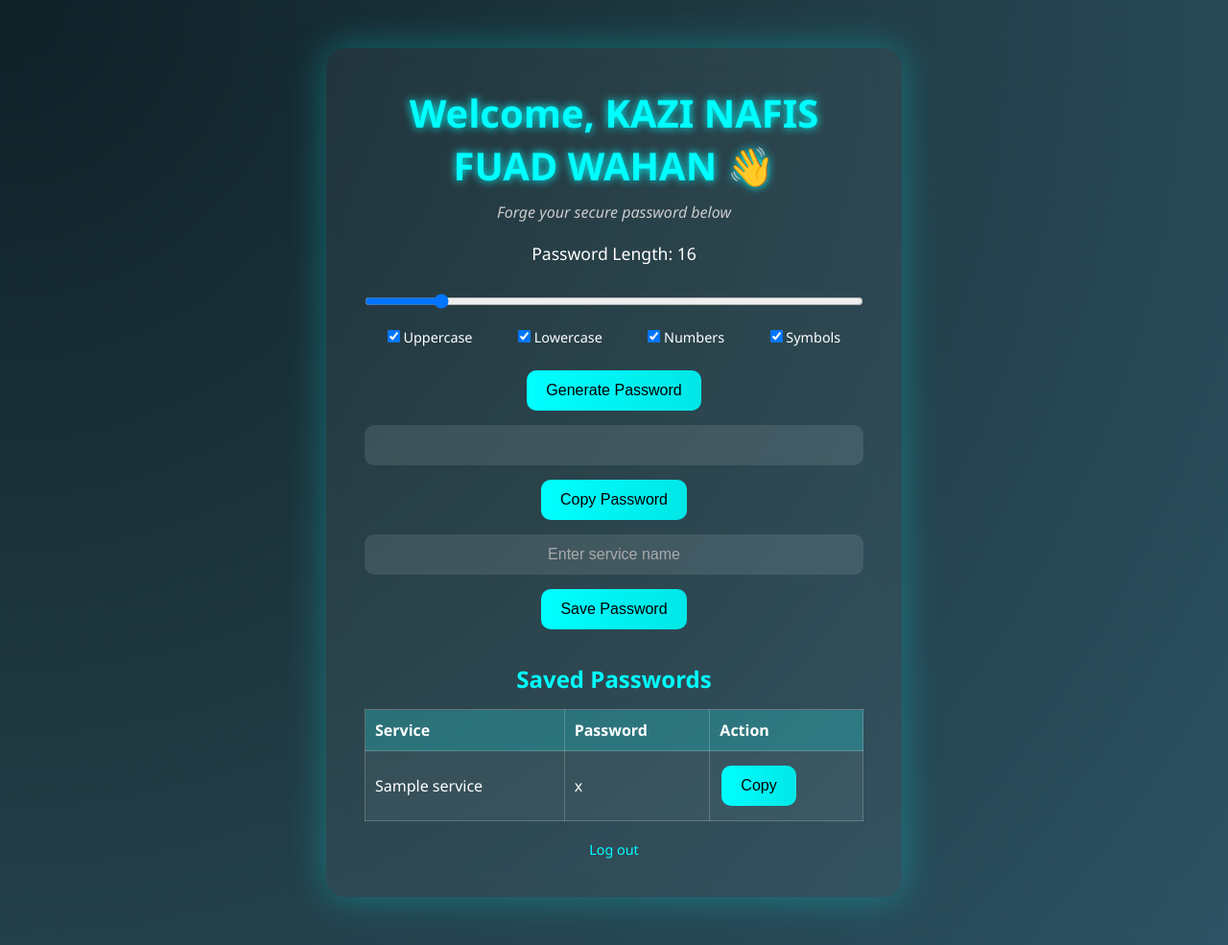
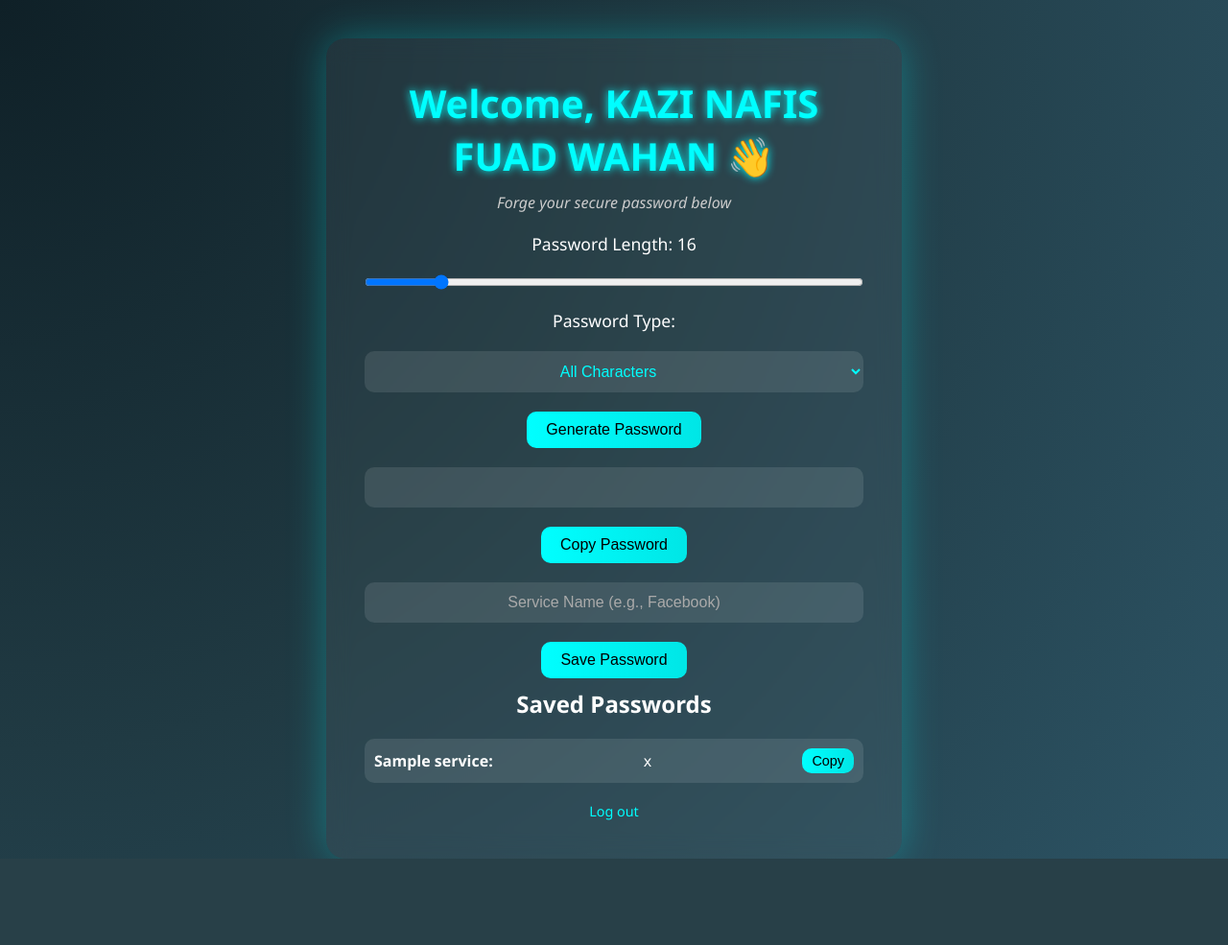
Before and after one commit to nadiraislam27/LOCKFORGEX, a Flask app: page /dashboard in a window 1280 px wide. Shown: the whole page at 96% size. After the commit the page ends 895 px from the top, so only its background shows below. Run offline with Flask 3, Linux system fonts and the light colour scheme; a user stored in the database is signed in; a database or web service that is not in the repository returns one stand-in record (values such as "Sample title").

Commit message:
Update requirements.txt

```diff
--- a/app.py
+++ b/app.py
@@ -1,14 +1,13 @@
-from flask import Flask, render_template, request, redirect, session
+from flask import Flask, render_template, request, redirect, session, jsonify
 from werkzeug.security import generate_password_hash, check_password_hash
 from pymongo import MongoClient
 import os
 
 app = Flask(__name__)
-# Use your provided secret key
-app.secret_key = "84251379358517826681762094589523"
+app.secret_key = "84251379358517826681762094589523"  # Your secret key
 
 # MongoDB Atlas connection
-MONGODB_URI = "mongodb+srv://lockforgex:556677889900@lockforgex.v4uoa2q.mongodb.net/lockforgex?retryWrites=true&w=majority&appName=lockforgex"
+MONGODB_URI = "mongodb+srv://lockforgex:22334455@lockforgex.v4uoa2q.mongodb.net/lockforgex"
 client = MongoClient(MONGODB_URI)
 db = client.lockforgex
 users_col = db.users
@@ -21,7 +20,7 @@ def home():
         return redirect('/dashboard')
     return redirect('/login')
 
-# 📝 Signup route
+# 📝 Signup
 @app.route('/signup', methods=['GET', 'POST'])
 def signup():
     if request.method == 'POST':
@@ -33,11 +32,10 @@ def signup():
         if password != confirm:
             return "⚠️ Passwords do not match."
 
-        hashed_password = generate_password_hash(password)
-
         if users_col.find_one({"email": email}):
             return "⚠️ Email already registered."
 
+        hashed_password = generate_password_hash(password)
         users_col.insert_one({
             "name": name,
             "email": email,
@@ -46,7 +44,7 @@ def signup():
         return render_template('account_created.html', name=name)
     return render_template('signup.html')
 
-# 🔑 Login route
+# 🔑 Login
 @app.route('/login', methods=['GET', 'POST'])
 def login():
     if request.method == 'POST':
@@ -61,29 +59,21 @@ def login():
             return "❌ Invalid email or password."
     return render_template('login.html')
 
-# 🧠 Dashboard route
+# 🧠 Dashboard
 @app.route('/dashboard')
 def dashboard():
     if 'user' not in session:
         return redirect('/login')
     user = session['user']
-
-    saved = passwords_col.find({"user": user})
-    passwords = [{"service": s["service"], "password": s["password"]} for s in saved]
-
+    saved_passwords = passwords_col.find({"user": user})
+    passwords = [{"service": p["service"], "password": p["password"]} for p in saved_passwords]
     return render_template('dashboard.html', username=user, passwords=passwords)
 
-# 🚪 Logout route
-@app.route('/logout')
-def logout():
-    session.pop('user', None)
-    return redirect('/login')
-
-# 💾 Save password route
+# 💾 Save password
 @app.route('/save_password', methods=['POST'])
 def save_password():
     if 'user' not in session:
-        return "Unauthorized", 401
+        return jsonify({"error": "Unauthorized"}), 401
 
     service = request.form['service']
     password = request.form['password']
@@ -94,7 +84,19 @@ def save_password():
         "service": service,
         "password": password
     })
-    return '', 200
+    return jsonify({"message": "Password saved!"}), 200
+
+# 🚪 Logout
+@app.route('/logout')
+def logout():
+    session.pop('user', None)
+    return redirect('/login')
+
+# 🔎 Optional: test route to view all saved passwords (for debugging)
+@app.route('/all_passwords')
+def all_passwords():
+    all_data = list(passwords_col.find({}, {"_id": 0}))
+    return jsonify(all_data)
 
 # 🚀 Run the app
 if __name__ == '__main__':
--- a/requirements.txt
+++ b/requirements.txt
@@ -6,5 +6,5 @@ itsdangerous==2.2.0
 Jinja2==3.1.6
 MarkupSafe==3.0.2
 Werkzeug==3.1.3
-gunicorn==23.0.
+gunicorn==23.0.0
 pymongo==4.15.0
--- a/static/script.js
+++ b/static/script.js
@@ -1,34 +1,41 @@
-// Slider display
 const lengthSlider = document.getElementById('length');
 const lengthValue = document.getElementById('lengthValue');
 const output = document.getElementById('output');
-const serviceInput = document.getElementById('serviceInput');
+const typeSelect = document.getElementById('type');
+const tipPopup = document.getElementById('tipPopup');
+const tipText = document.getElementById('tipText');
 
 lengthSlider.oninput = () => {
   lengthValue.textContent = lengthSlider.value;
 };
 
-// Generate Password
 function generatePassword() {
   const length = parseInt(lengthSlider.value);
   let chars = '';
-  if (document.getElementById('uppercase').checked)
-    chars += 'ABCDEFGHIJKLMNOPQRSTUVWXYZ';
-  if (document.getElementById('lowercase').checked)
-    chars += 'abcdefghijklmnopqrstuvwxyz';
-  if (document.getElementById('numbers').checked) chars += '0123456789';
-  if (document.getElementById('symbols').checked) chars += '!@#$%^&*()_+';
 
-  if (!chars) return alert('⚠️ Select at least one character type.');
+  switch (typeSelect.value) {
+    case 'upper':
+      chars = 'ABCDEFGHIJKLMNOPQRSTUVWXYZ';
+      break;
+    case 'lower':
+      chars = 'abcdefghijklmnopqrstuvwxyz';
+      break;
+    case 'number':
+      chars = '0123456789';
+      break;
+    default:
+      chars =
+        'ABCDEFGHIJKLMNOPQRSTUVWXYZabcdefghijklmnopqrstuvwxyz0123456789!@#$%^&*()_+';
+  }
 
   let password = '';
   for (let i = 0; i < length; i++) {
     password += chars.charAt(Math.floor(Math.random() * chars.length));
   }
+
   output.value = password;
 }
 
-// Copy generated password
 function copyToClipboard() {
   if (!output.value) return alert('⚠️ Generate a password first!');
   navigator.clipboard
@@ -37,13 +44,22 @@ function copyToClipboard() {
     .catch(err => console.error('Copy failed', err));
 }
 
-// Save password with service
+// Copy saved password
+function copySavedPassword(password) {
+  navigator.clipboard
+    .writeText(password)
+    .then(() => alert('🔒 Saved password copied!'))
+    .catch(err => console.error('Copy failed', err));
+}
+
+// Save password with service name
 function savePassword() {
-  const service = serviceInput.value.trim();
+  const service = document.getElementById('service').value;
   const password = output.value;
 
-  if (!service) return alert('⚠️ Enter the service name.');
-  if (!password) return alert('⚠️ Generate a password first!');
+  if (!service || !password) {
+    return alert('⚠️ Please enter a service and generate a password first.');
+  }
 
   fetch('/save_password', {
     method: 'POST',
@@ -52,29 +68,26 @@ function savePassword() {
       password
     )}`,
   })
-    .then(() => {
-      alert('✅ Password saved successfully!');
-
-      // Show password memory tip
-      alert(
-        '💡 Tip to remember your password:\n' +
-          '1. Associate it with the service name.\n' +
-          '2. Break it into chunks or a memorable phrase.\n' +
-          '3. Visualize typing it on the keyboard.\n' +
-          '4. Create a rhyme or story using symbols and numbers.'
-      );
-
-      serviceInput.value = '';
-      output.value = '';
-      location.reload(); // Refresh table to show new password
-    })
-    .catch(err => console.error('Save failed', err));
+    .then(res => res.json())
+    .then(data => {
+      if (data.message) {
+        showTip(service, password);
+        // Add to list dynamically
+        const ul = document.getElementById('savedPasswords');
+        const li = document.createElement('li');
+        li.innerHTML = `<strong>${service}:</strong> ${password} <button onclick="copySavedPassword('${password}')">Copy</button>`;
+        ul.appendChild(li);
+      }
+    });
 }
 
-// Copy saved password from table
-function copySavedPassword(password) {
-  navigator.clipboard
-    .writeText(password)
-    .then(() => alert('🔒 Password copied to clipboard!'))
-    .catch(err => console.error('Copy failed', err));
+// Show memory tip
+function showTip(service, password) {
+  tipText.textContent = `💡 Tip: To remember the password for ${service}, create a story or pattern using parts of it!`;
+  tipPopup.style.display = 'block';
 }
+
+// Close tip popup
+function closeTip() {
+  tipPopup.style.display = 'none';
+}
--- a/static/style.css
+++ b/static/style.css
@@ -4,15 +4,15 @@
   padding: 0;
   box-sizing: border-box;
 }
-
 body {
   font-family: 'Segoe UI', sans-serif;
   background: radial-gradient(circle at top left, #0f2027, #203a43, #2c5364);
   color: #fff;
-  margin: 0;
-  padding: 0;
+  display: flex;
+  justify-content: center;
+  align-items: flex-start;
   min-height: 100vh;
-  overflow-x: hidden;
+  padding-top: 40px;
 }
 
 /* Container */
@@ -25,7 +25,6 @@ body {
   text-align: center;
   width: 90%;
   max-width: 600px;
-  margin: 50px auto; /* center horizontally with top/bottom margin */
   animation: fadeIn 0.8s ease-in-out;
 }
 
@@ -36,12 +35,6 @@ h1 {
   color: #00ffff;
   text-shadow: 0 0 10px #00ffff;
 }
-
-h2 {
-  margin-top: 30px;
-  color: #00ffff;
-}
-
 .tagline {
   font-style: italic;
   margin-bottom: 20px;
@@ -50,7 +43,8 @@ h2 {
 
 /* Forms & Inputs */
 form input,
-.generator input[type='text'] {
+.generator input[type='text'],
+.generator select {
   width: 100%;
   padding: 12px;
   margin: 10px 0;
@@ -61,7 +55,6 @@ form input,
   font-size: 1em;
   text-align: center;
 }
-
 input::placeholder {
   color: #aaa;
 }
@@ -71,14 +64,13 @@ button {
   background: linear-gradient(90deg, #00ffff, #00e6e6);
   color: #000;
   border: none;
-  padding: 12px 20px;
+  padding: 10px 20px;
   font-size: 1em;
   border-radius: 10px;
   cursor: pointer;
   transition: transform 0.2s ease, box-shadow 0.3s ease;
-  margin: 5px 2px;
+  margin: 10px 0;
 }
-
 button:hover {
   transform: scale(1.05);
   box-shadow: 0 0 15px #00ffff;
@@ -87,7 +79,7 @@ button:hover {
 /* Range Slider */
 input[type='range'] {
   width: 100%;
-  margin: 20px 0;
+  margin: 10px 0 20px;
 }
 
 /* Links */
@@ -95,12 +87,10 @@ input[type='range'] {
   margin-top: 20px;
   font-size: 0.9em;
 }
-
 .link a {
   color: #00ffff;
   text-decoration: none;
 }
-
 .link a:hover {
   text-decoration: underline;
 }
@@ -112,35 +102,44 @@ input[type='range'] {
   font-size: 1.1em;
 }
 
-/* Password Options */
-.options {
+/* Saved Passwords List */
+#savedPasswords {
+  list-style: none;
+  text-align: left;
+  margin-top: 20px;
+  padding: 0;
+}
+#savedPasswords li {
+  background: rgba(255, 255, 255, 0.1);
+  padding: 10px;
+  margin-bottom: 10px;
+  border-radius: 10px;
   display: flex;
-  justify-content: space-around;
-  flex-wrap: wrap;
-  margin-bottom: 10px;
+  justify-content: space-between;
+  align-items: center;
 }
-
-.options label {
+#savedPasswords li button {
+  margin: 0;
+  padding: 5px 10px;
   font-size: 0.9em;
 }
 
-/* Table for saved passwords */
-table {
-  width: 100%;
-  border-collapse: collapse;
+/* Popup for Memory Tip */
+.popup {
+  display: none;
+  position: fixed;
+  top: 50%;
+  left: 50%;
+  transform: translate(-50%, -50%);
+  background: rgba(0, 255, 255, 0.1);
+  padding: 30px;
+  border-radius: 15px;
+  box-shadow: 0 0 20px #00ffff;
+  z-index: 1000;
+  text-align: center;
+}
+.popup button {
   margin-top: 15px;
-  background: rgba(255, 255, 255, 0.05);
-}
-
-th,
-td {
-  padding: 10px;
-  border: 1px solid rgba(255, 255, 255, 0.2);
-  text-align: left;
-}
-
-th {
-  background: rgba(0, 255, 255, 0.2);
 }
 
 /* Animations */
@@ -149,7 +148,6 @@ th {
     opacity: 0;
     transform: translateY(20px);
   }
-
   to {
     opacity: 1;
     transform: translateY(0);
@@ -160,15 +158,8 @@ th {
 @media screen and (max-width: 600px) {
   .container {
     padding: 20px;
-    margin: 20px auto;
   }
-
   h1 {
     font-size: 2em;
   }
-
-  .options {
-    flex-direction: column;
-    align-items: center;
-  }
 }
--- a/templates/dashboard.html
+++ b/templates/dashboard.html
@@ -18,45 +18,40 @@
       <label for="length">Password Length: <span id="lengthValue">16</span></label>
       <input type="range" id="length" min="8" max="64" value="16" />
 
-      <div class="options">
-        <label><input type="checkbox" id="uppercase" checked> Uppercase</label>
-        <label><input type="checkbox" id="lowercase" checked> Lowercase</label>
-        <label><input type="checkbox" id="numbers" checked> Numbers</label>
-        <label><input type="checkbox" id="symbols" checked> Symbols</label>
-      </div>
+      <label for="type">Password Type:</label>
+      <select id="type">
+        <option value="all">All Characters</option>
+        <option value="upper">Uppercase Only</option>
+        <option value="lower">Lowercase Only</option>
+        <option value="number">Numbers Only</option>
+      </select>
 
       <button onclick="generatePassword()">Generate Password</button>
       <input type="text" id="output" readonly />
       <button onclick="copyToClipboard()">Copy Password</button>
 
-      <input type="text" id="serviceInput" placeholder="Enter service name" />
+      <input type="text" id="service" placeholder="Service Name (e.g., Facebook)" />
       <button onclick="savePassword()">Save Password</button>
     </div>
 
-    <!-- Saved Passwords Table -->
+    <!-- Saved Passwords -->
     <h2>Saved Passwords</h2>
-    <table id="savedPasswords">
-      <thead>
-        <tr>
-          <th>Service</th>
-          <th>Password</th>
-          <th>Action</th>
-        </tr>
-      </thead>
-      <tbody>
-        {% for entry in passwords %}
-        <tr>
-          <td>{{ entry.service }}</td>
-          <td>{{ entry.password }}</td>
-          <td>
-            <button onclick="copySavedPassword('{{ entry.password }}')">Copy</button>
-          </td>
-        </tr>
-        {% endfor %}
-      </tbody>
-    </table>
+    <ul id="savedPasswords">
+      {% for p in passwords %}
+      <li>
+        <strong>{{ p.service }}:</strong> {{ p.password }}
+        <button onclick="copySavedPassword('{{ p.password }}')">Copy</button>
+      </li>
+      {% endfor %}
+    </ul>
 
     <p class="link"><a href="/logout">Log out</a></p>
+  </div>
+
+  <!-- Memory Tips Popup -->
+  <div id="tipPopup" class="popup">
+    <p id="tipText"></p>
+    <button onclick="closeTip()">Close</button>
   </div>
 </body>
 
```
